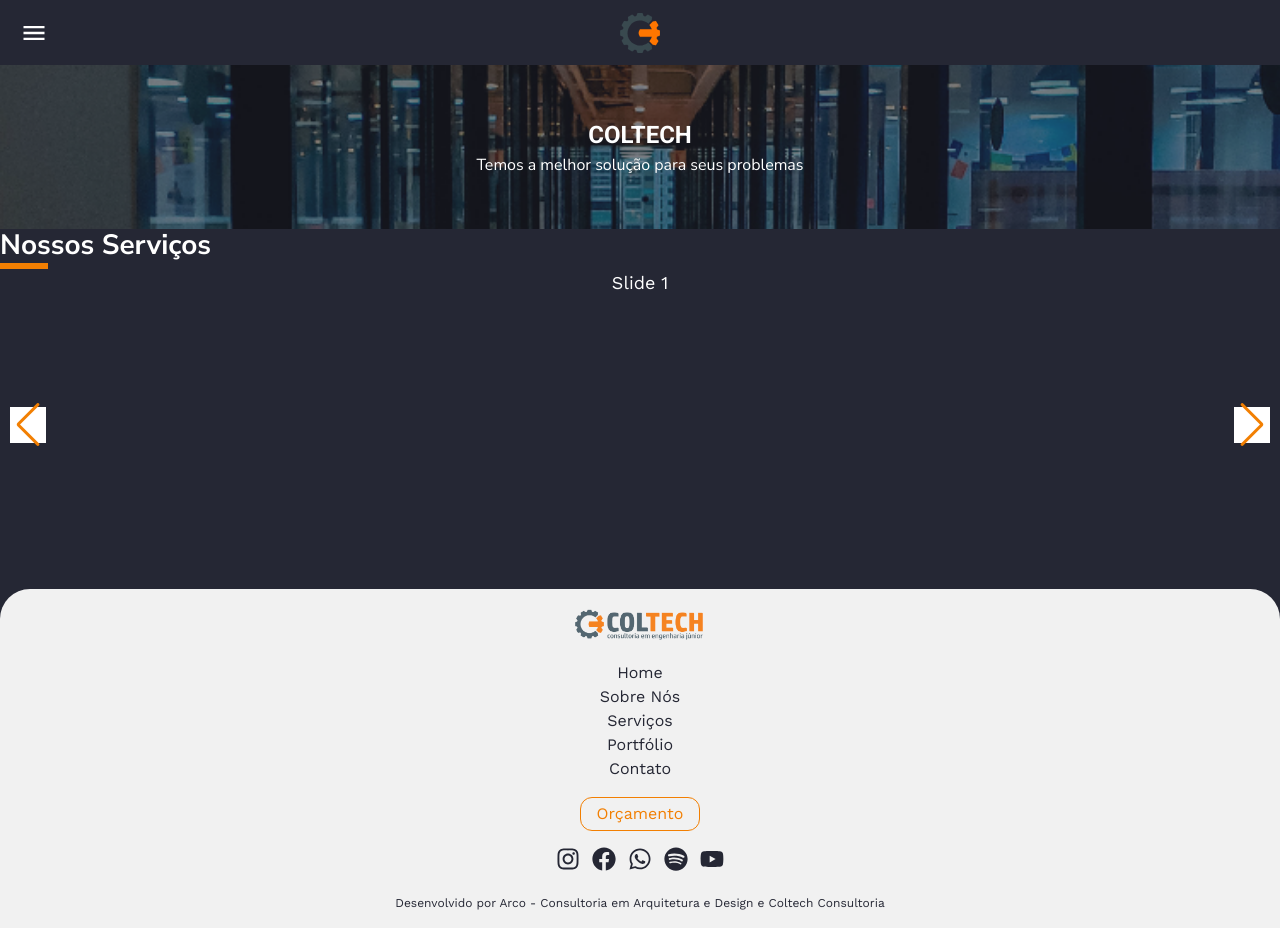
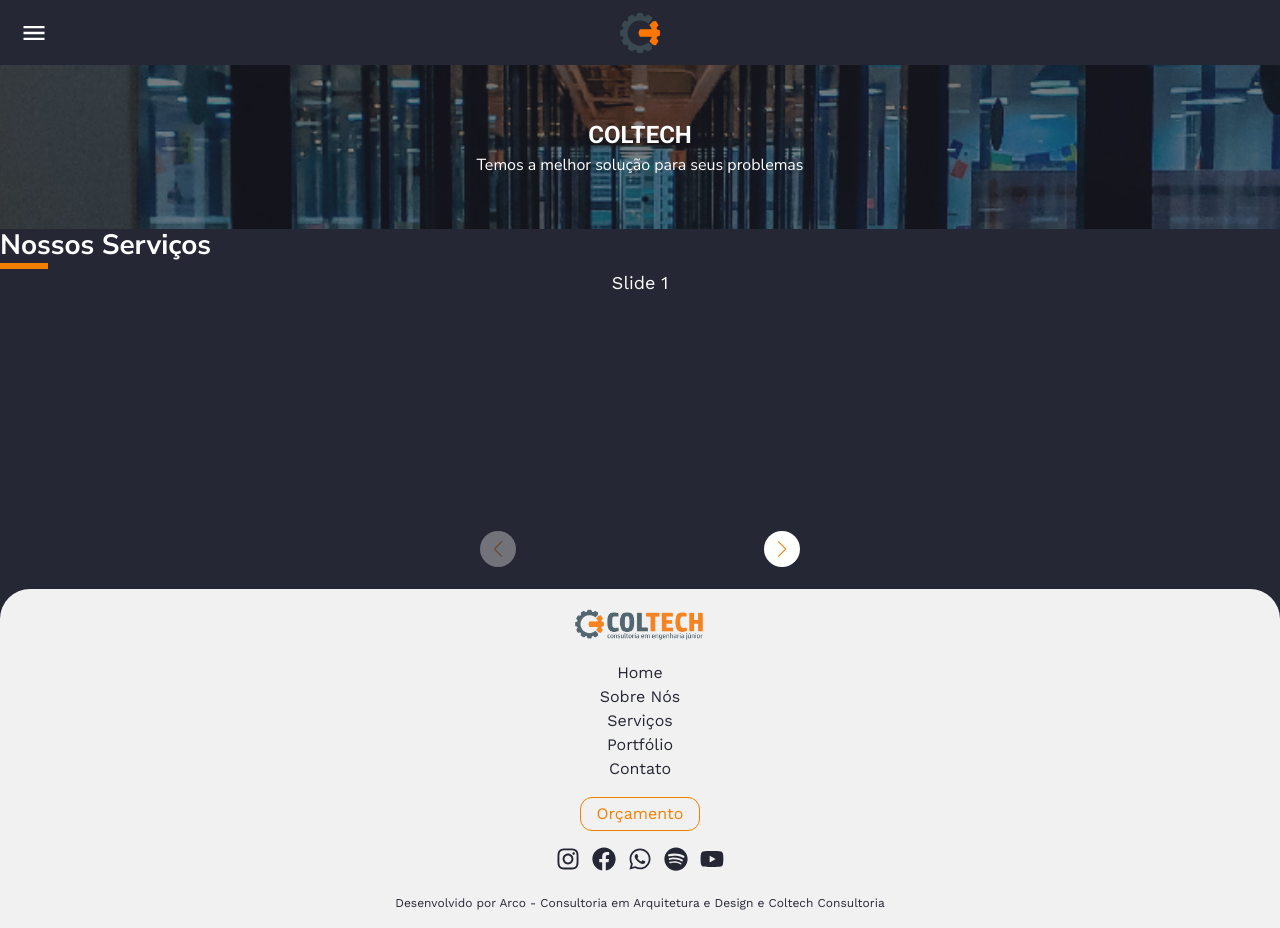
Before and after one commit to coltech-ej/site, a React (Vite) app: page / in a window 1280 px wide. Built offline with nearby package versions, Linux system fonts and the light colour scheme.

Commit message:
style: customization arrow in slides

```diff
--- a/src/components/index.tsx
+++ b/src/components/index.tsx
@@ -2,4 +2,3 @@
 export { Footer } from './footer/footer';
 export { Header } from './header/header';
 export { Button } from './button';
-export { InfoCorp } from './info-corp';
--- a/src/routes/home/home.tsx
+++ b/src/routes/home/home.tsx
@@ -26,20 +26,10 @@
 
 				<Banner />
 
-				<Title name="Nossos Serviços" />
+				<Title name="Nossos Serviços" color="white" />
 
 				<Flex w="100%" h="xs">
-					<Swiper
-						slidesPerView={1}
-						spaceBetween={30}
-						loop
-						pagination={{
-							clickable: true,
-						}}
-						navigation
-						modules={[Navigation]}
-						className="mySwiper"
-					>
+					<Swiper slidesPerView={1} navigation modules={[Navigation]}>
 						<SwiperSlide>Slide 1</SwiperSlide>
 						<SwiperSlide>Slide 2</SwiperSlide>
 						<SwiperSlide>Slide 3</SwiperSlide>
--- a/src/styles/styles.scss
+++ b/src/styles/styles.scss
@@ -1,6 +1,8 @@
+
 .swiper {
   width: 100%;
   height: 100%;
+  display: flex;
 }
 
 .swiper-slide {
@@ -9,19 +11,23 @@
   background: transparent;
 }
 
-.swiper {
-  margin-left: auto;
-  margin-right: auto;
+.swiper-button-prev, .swiper-button-next{
+  color: #F27F02;
+  width: 2.25rem;
+  height: 2.25rem;
+  background: #FFF;
+  border-radius: 50%;
+  margin-top: calc((20rem * 32)/100);
+
+  &:after {
+    font-size: 16px;
+  }
 }
 
-.swiper-button-prev, .swiper-button-next{
-  color: #F27F02;
-  width: 36px;
-  height: 36px;
-  background: #FFF;
+.swiper-button-prev {
+  left: 37.5%;
+}
 
-  :after {
-    width: 10px;
-    height: 10px;
-  }
+.swiper-button-next {
+  right: 37.5%;
 }
```
